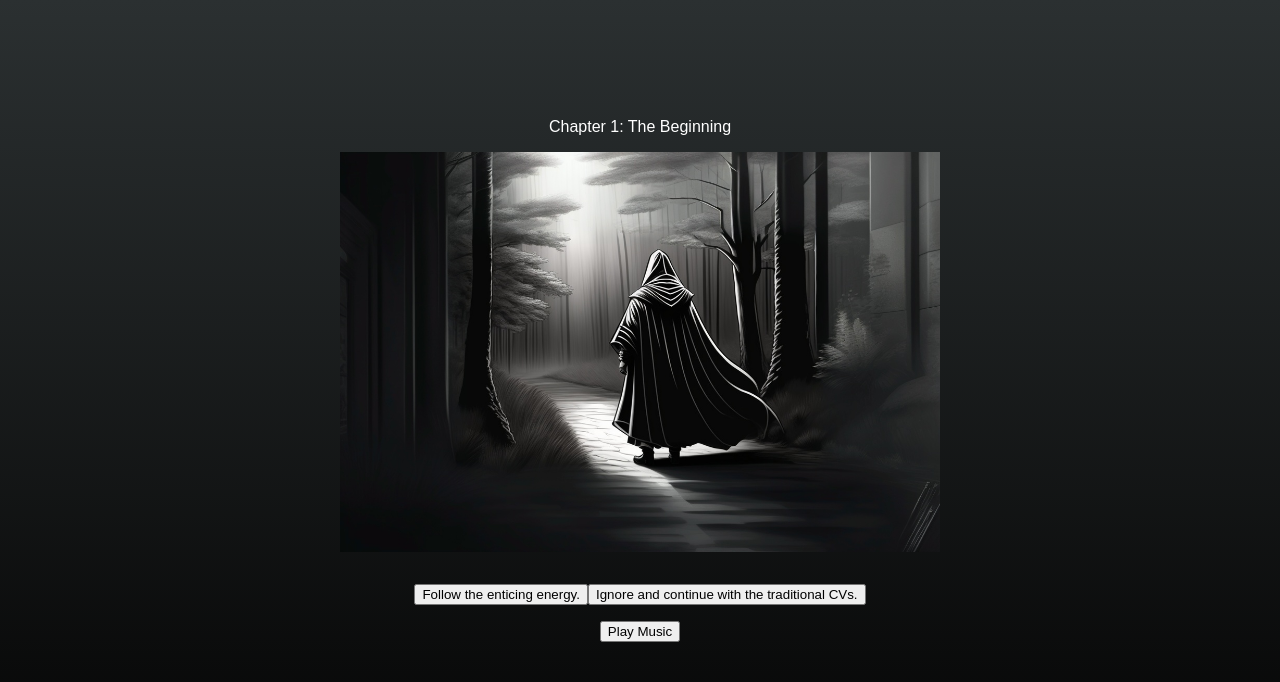
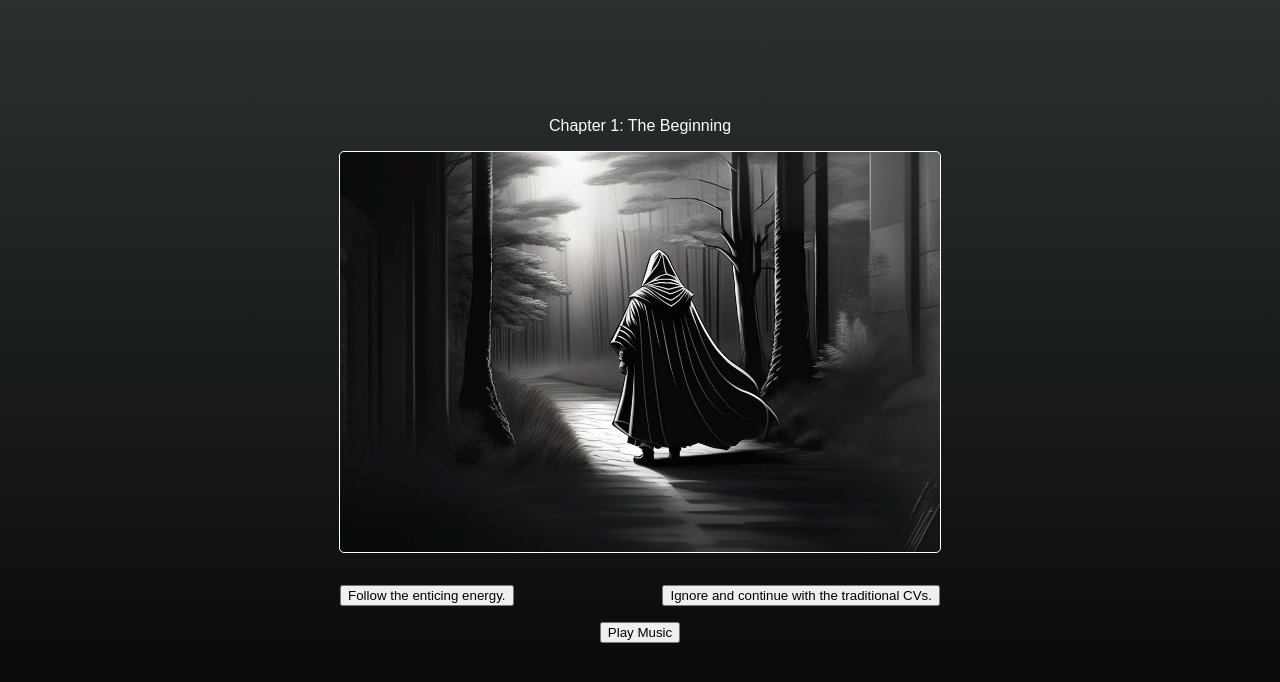
Before and after one commit to teli203/code-adventure-game, a plain HTML site: page index.html in a window 1280 px wide. Drawn offline with Linux system fonts and the light colour scheme.

Commit message:
justcont needs space between instead of center

```diff
--- a/style.css
+++ b/style.css
@@ -21,11 +21,12 @@ body  {
 #choices {
     display: flex;
     width: 100%;
-    justify-content: center;
+    justify-content: space-between;
 }
 
 #background {
     width: 100%;
     height: 400px;
-    border
+    border-radius: 5px;
+    border: 1.5px solid white;
 }
```
